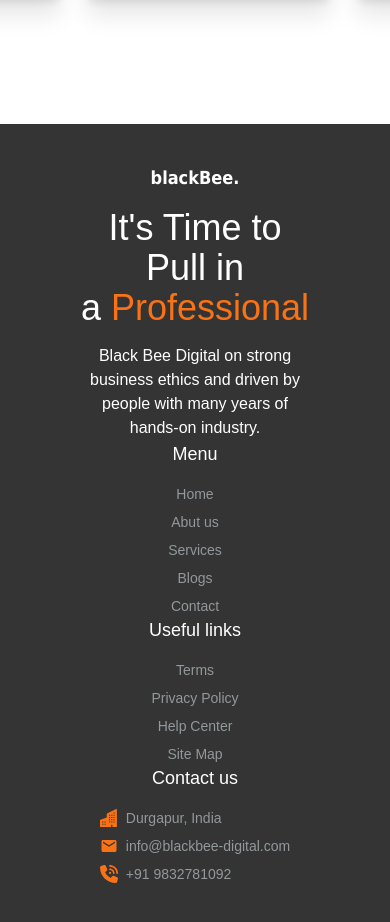
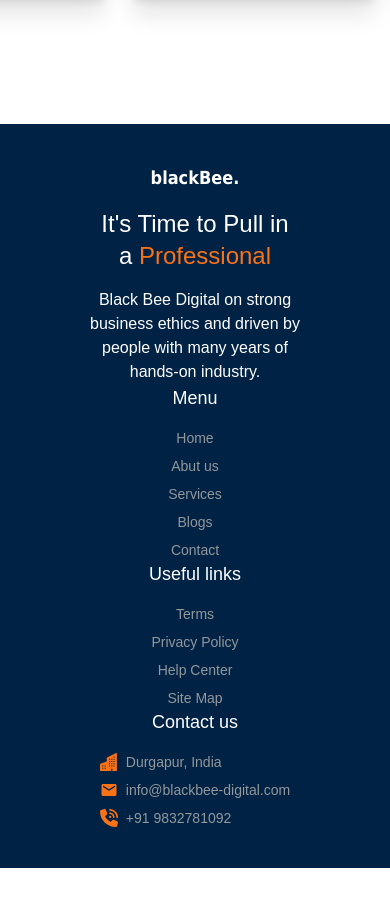
Before and after one commit to anupkumarjana/Balck-Bee, a React (Create React App) app: page / in a window 390 px wide. Shown: the part 4187-5109 px from the top of the page. After the commit the page ends 5055 px from the top, so only its background shows below. Built offline with nearby package versions, Linux system fonts and the light colour scheme.

Commit message:
bakground color changed

```diff
--- a/src/components/Footer/Footer.jsx
+++ b/src/components/Footer/Footer.jsx
@@ -6,12 +6,12 @@
 
 const Footer = () => {
   return (
-    <div className="mt-20 lg:px-32 lg:py-20 py-10  px-20 w-full bg-[#343434] text-white text-wrap lg:text-start text-center">
+    <div className="mt-20 lg:px-32 lg:py-20 py-10  px-20 w-full bg-[#002244] text-white text-wrap lg:text-start text-center">
       <div className="flex lg:flex-row lg:justify-between lg:items-start justify-center items-center flex-col flex-wrap">
         {/* ---------------------------------- */}
         <div className="flex flex-col gap-4 lg:w-1/3 w-full">
           <h2 className="font-bold text-lg">blackBee.</h2>
-          <span className="text-4xl font-montserrat font-medium">
+          <span className="lg:text-4xl text-2xl font-montserrat font-medium">
             It's Time to Pull in <br />a{" "}
             <span className="text-orange-500"> Professional</span>
           </span>
```
